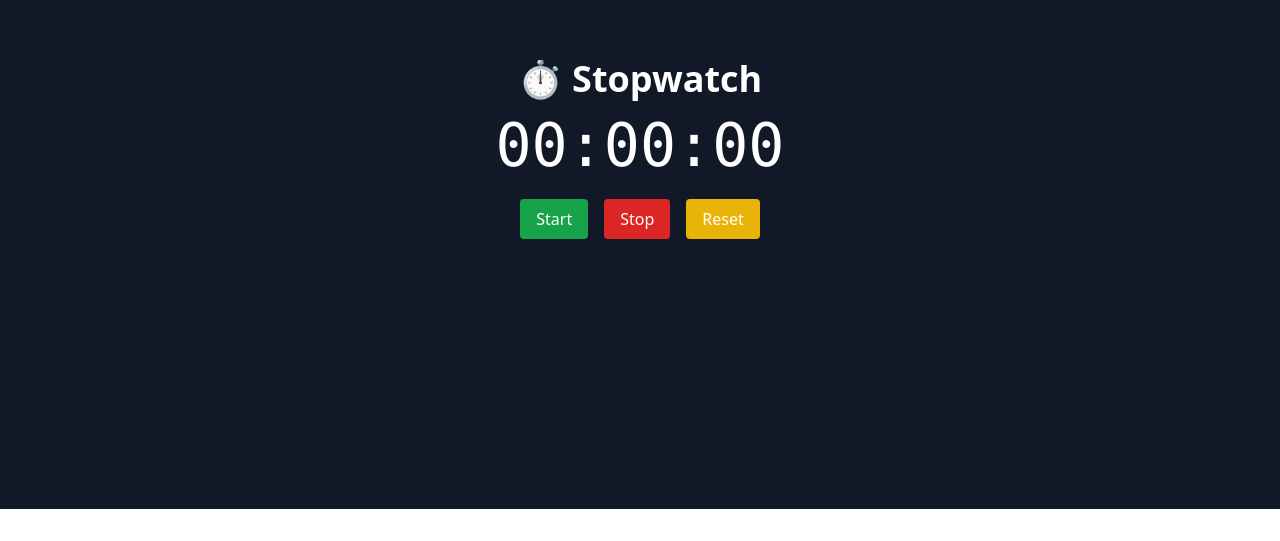
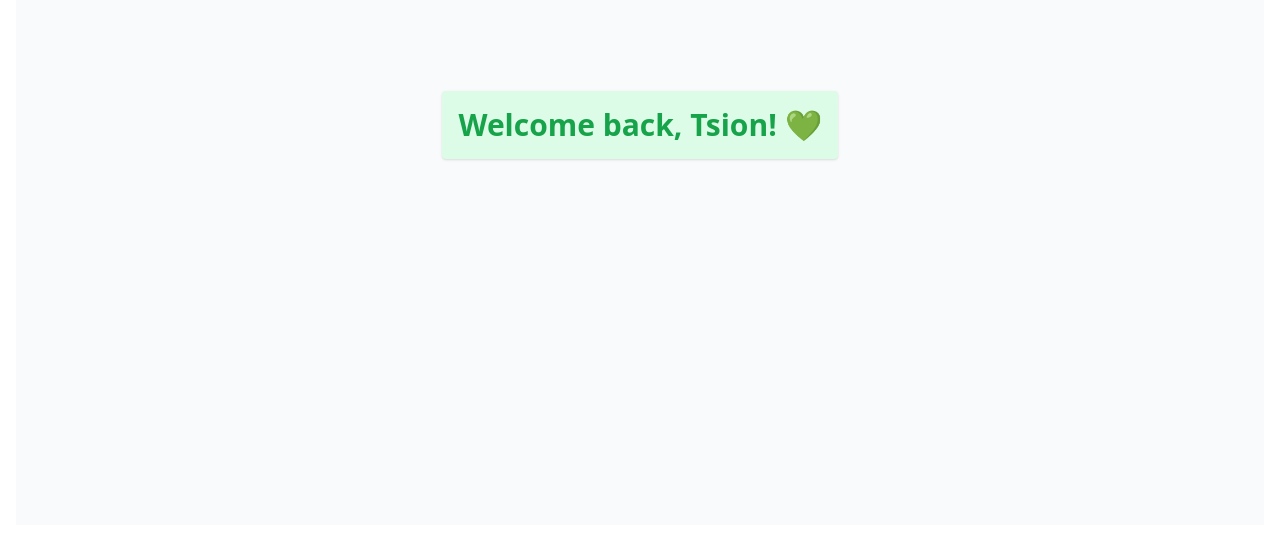
Before and after one commit to TsionTesfaye811/my-react-app, a React (Create React App) app: page / in a window 1280 px wide. Shown: the part 291-832 px from the top of the page. Before the commit the page ends 800 px from the top, so only its background shows below. Built offline with nearby package versions, Linux system fonts and the light colour scheme.

Commit message:
Add Tailwind CSS styles to UserGreeting component

```diff
--- a/src/App.js
+++ b/src/App.js
@@ -1,11 +1,10 @@
 import React from 'react';
-// import other components only if needed
-import StopwatchApp from './components/stopwatch-app/App';
+import UserGreeting from './components/user-greeting/App';
 
 function App() {
   return (
-    <div className="bg-gray-900 min-h-screen flex items-center justify-center">
-      <StopwatchApp />
+    <div className="p-4">
+      <UserGreeting isLoggedIn={true} username="Tsion" />
     </div>
   );
 }
--- a/src/components/stopwatch-app/App.js
+++ b/src/components/stopwatch-app/App.js
@@ -1,10 +1,25 @@
-import React, { useState, useRef } from 'react';
+import React, { useState, useEffect, useRef } from 'react';
 
 function StopwatchApp() {
   const [time, setTime] = useState(0); // time in seconds
   const [isRunning, setIsRunning] = useState(false);
   const intervalRef = useRef(null);
 
+  // Manage the interval based on running state
+  useEffect(() => {
+    if (isRunning) {
+      intervalRef.current = setInterval(() => {
+        setTime(prev => prev + 1);
+      }, 1000);
+    } else if (!isRunning && intervalRef.current) {
+      clearInterval(intervalRef.current);
+      intervalRef.current = null;
+    }
+
+    return () => clearInterval(intervalRef.current);
+  }, [isRunning]);
+
+  // Format seconds into HH:MM:SS string
   const formatTime = (seconds) => {
     const hrs = String(Math.floor(seconds / 3600)).padStart(2, '0');
     const mins = String(Math.floor((seconds % 3600) / 60)).padStart(2, '0');
@@ -12,34 +27,20 @@ function StopwatchApp() {
     return `${hrs}:${mins}:${secs}`;
   };
 
-  const start = () => {
-    if (!isRunning) {
-      setIsRunning(true);
-      intervalRef.current = setInterval(() => {
-        setTime(prev => prev + 1);
-      }, 1000);
-    }
-  };
-
-  const stop = () => {
-    clearInterval(intervalRef.current);
+  const start = () => setIsRunning(true);
+  const stop = () => setIsRunning(false);
+  const reset = () => {
     setIsRunning(false);
-  };
-
-  const reset = () => {
-    clearInterval(intervalRef.current);
     setTime(0);
-    setIsRunning(false);
   };
 
   return (
-    <div className="text-center mt-20 text-white">
-      <h1 className="text-4xl font-bold mb-4">⏱ Stopwatch</h1>
-      <div className="text-6xl font-mono mb-6">{formatTime(time)}</div>
+    <div className="text-center mt-20 text-black">
+      <h1 className="text-5xl font-mono mb-6">{formatTime(time)}</h1>
       <div className="space-x-4">
-        <button onClick={start} className="bg-green-600 px-4 py-2 rounded">Start</button>
-        <button onClick={stop} className="bg-red-600 px-4 py-2 rounded">Stop</button>
-        <button onClick={reset} className="bg-yellow-500 px-4 py-2 rounded">Reset</button>
+        <button onClick={start} className="bg-green-500 px-6 py-2 rounded text-white">Start</button>
+        <button onClick={stop} className="bg-red-500 px-6 py-2 rounded text-white">Stop</button>
+        <button onClick={reset} className="bg-gray-500 px-6 py-2 rounded text-white">Reset</button>
       </div>
     </div>
   );
--- a/src/components/todo-list-app/App.js
+++ b/src/components/todo-list-app/App.js
@@ -1,12 +1,59 @@
-import React from 'react';
-import StopwatchApp from './components/stopwatch-app/App';
+import React, { useState } from 'react';
 
-function App() {
+function TodoListApp() {
+  const [tasks, setTasks] = useState([]);
+  const [newTask, setNewTask] = useState('');
+
+  const addTask = () => {
+    if (newTask.trim() === '') return;
+    setTasks([...tasks, newTask.trim()]);
+    setNewTask('');
+  };
+
+  const removeTask = (index) => {
+    setTasks(tasks.filter((_, i) => i !== index));
+  };
+
   return (
-    <div>
-      <StopwatchApp />
+    <div className="max-w-md mx-auto mt-10 p-6 bg-white rounded shadow-md">
+      <h1 className="text-3xl font-bold mb-6 text-center">To-Do List</h1>
+      <div className="flex mb-4">
+        <input
+          type="text"
+          value={newTask}
+          onChange={(e) => setNewTask(e.target.value)}
+          placeholder="Enter a new task"
+          className="flex-grow border border-gray-300 rounded-l px-4 py-2 focus:outline-none focus:ring-2 focus:ring-blue-400"
+        />
+        <button
+          onClick={addTask}
+          className="bg-blue-500 text-white px-4 py-2 rounded-r hover:bg-blue-600 transition"
+        >
+          Add
+        </button>
+      </div>
+      <ul>
+        {tasks.length === 0 && (
+          <li className="text-gray-500 text-center">No tasks yet.</li>
+        )}
+        {tasks.map((task, index) => (
+          <li
+            key={index}
+            className="flex justify-between items-center mb-2 p-2 bg-gray-100 rounded"
+          >
+            <span>{task}</span>
+            <button
+              onClick={() => removeTask(index)}
+              className="text-red-500 hover:text-red-700 font-bold"
+              aria-label={`Remove task ${task}`}
+            >
+              &times;
+            </button>
+          </li>
+        ))}
+      </ul>
     </div>
   );
 }
 
-export default App;
+export default TodoListApp;
--- /dev/null
+++ b/src/components/user-greeting/App.js
@@ -0,0 +1,34 @@
+import React from 'react';
+import PropTypes from 'prop-types';
+
+function UserGreeting(props) {
+  const welcomeMessage = (
+    <h2 className="text-3xl font-bold text-green-600 bg-green-100 p-4 rounded shadow">
+      Welcome back, {props.username}! 💚
+    </h2>
+  );
+
+  const loginMessage = (
+    <h2 className="text-3xl font-bold text-red-600 bg-red-100 p-4 rounded shadow">
+      Please log in first, {props.username}. 🔒
+    </h2>
+  );
+
+  return (
+    <div className="flex items-center justify-center h-screen bg-gray-50">
+      {props.isLoggedIn ? welcomeMessage : loginMessage}
+    </div>
+  );
+}
+
+UserGreeting.propTypes = {
+  isLoggedIn: PropTypes.bool,
+  username: PropTypes.string,
+};
+
+UserGreeting.defaultProps = {
+  isLoggedIn: false,
+  username: 'Guest',
+};
+
+export default UserGreeting;
```
